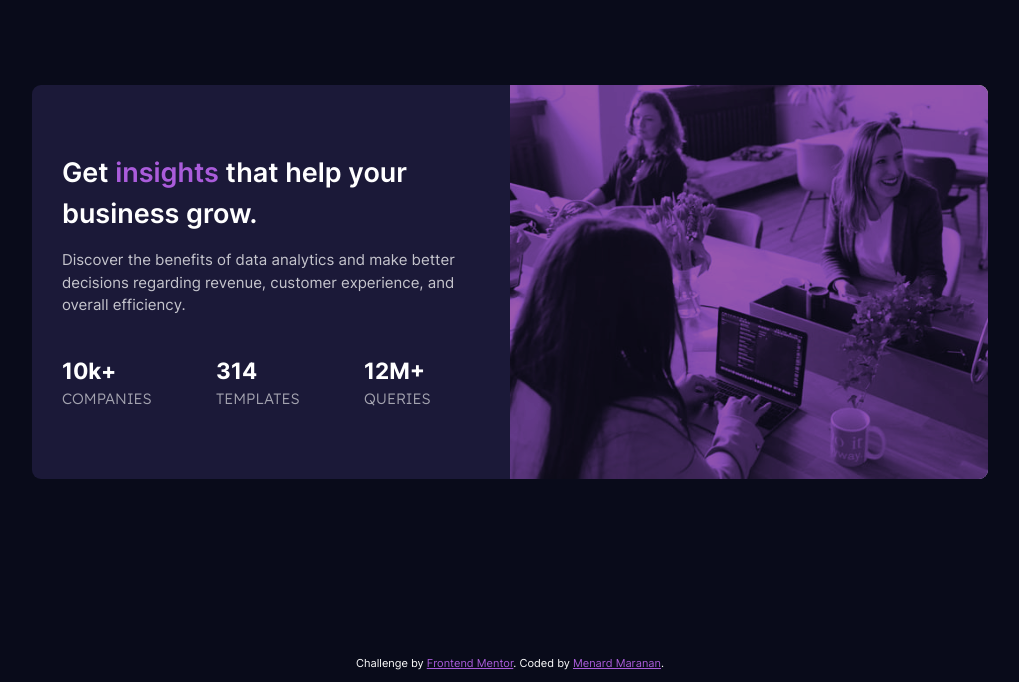
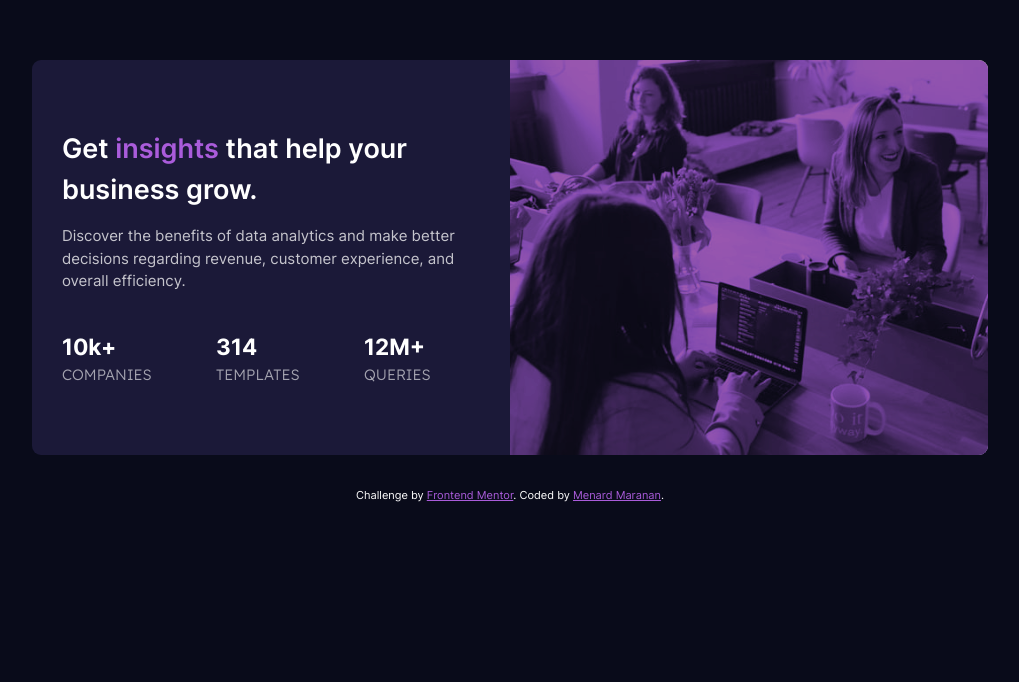
Before and after one commit to menard-codes/frontend-mentor-stats-card, a plain HTML site: page index.html in a window 1280 px wide. Shown: the part 118-800 px from the top of the page, without its empty margins (130-1149 px from the left). Drawn offline with Linux system fonts and the light colour scheme.

Commit message:
fixed bug -- attribution alignment

```diff
--- a/assets/css/style.css
+++ b/assets/css/style.css
@@ -216,10 +216,9 @@
   }
 
   .attribution {
+    margin-top: 2rem;
+
     font-size: 11px;
-    text-align: center;
-    position: absolute;
-    bottom: 1em;
     text-align: center;
     width: 100%;
 
```
